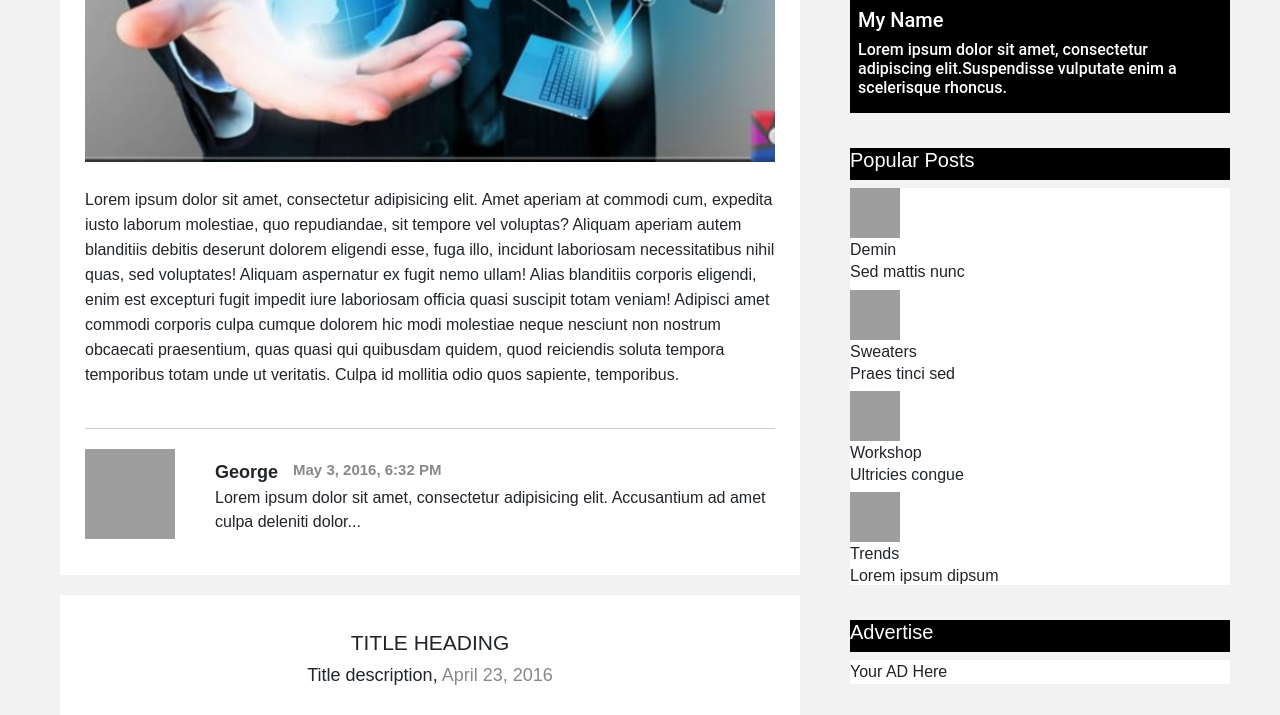
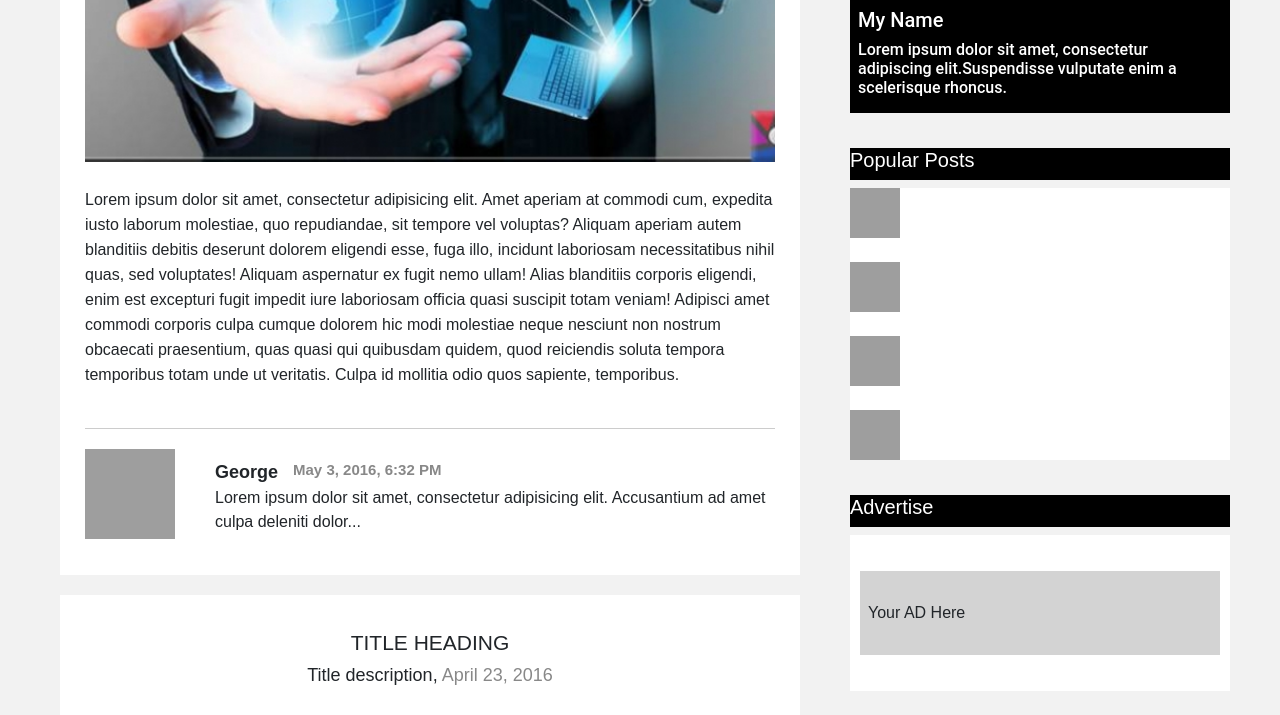
Before and after one commit to handelif/blog, a PHP site: page / in a window 1280 px wide. Shown: the part 1488-2203 px from the top of the page. Run offline with PHP 8.4, Linux system fonts and the light colour scheme; grey boxes are pictures that could not be loaded.

Commit message:
adverrise ve tags daki ikili fon ayarlama

```diff
--- a/css/main.css
+++ b/css/main.css
@@ -211,7 +211,6 @@ img {
 .avatar {
     vertical-align: middle;
     width: 50px;
-    height: 50px;
     border-radius: 50%;
 }
 .content .right .blog-content {
@@ -225,6 +224,7 @@ img {
 .comments .right .popular-posts{
 
 }
-.mark .tags{
-    background-color: #fff;
+fon{
+    background-color: lightgray;
+    color: black;
 }
--- a/index.html
+++ b/index.html
@@ -145,49 +145,39 @@
             <div style="background-color: white">
                 <div class="avatar">
                     <img src="https://i.picsum.photos/id/884/200/200.jpg?hmac=BEameeYahafzsG-UCcyxl-la3nd2GolgYlQgWpd5krk"
-                         alt="author-image"/>
-                </div>
-                <span class="name">Demin</span>
-                <h6>Sed mattis nunc</h6>
-
-                <div class="avatar">
+                         alt="author-image"/> <br> <br/>
                     <img src="https://i.picsum.photos/id/509/200/200.jpg?hmac=F3VucjvZ_2eEx_ObPM7NJ_Ymq5jESSGCuXo_8japTZc"
-                         alt="author-image"/>
-                </div>
-                <span class="name">Sweaters</span>
-                <h6>Praes tinci sed</h6>
-
-                <div class="avatar">
+                         alt="author-image"/> <br> <br/>
                     <img src="https://i.picsum.photos/id/896/200/200.jpg?hmac=GtnSTSOmlmBRvu2fpraj0-9azTBV0t32V07JLyAVPhM"
-                         alt="author-image"/>
-                </div>
-                <span class="name">Workshop</span>
-                <h6>Ultricies congue</h6>
-
-                <div class="avatar">
+                         alt="author-image"/> <br> <br/>
                     <img src="https://i.picsum.photos/id/741/200/200.jpg?hmac=p1uKDNQ-F_iZNWuOa850lFxzcw_rXxy9gW_PbiMWriA"
                          alt="author-image"/>
                 </div>
-                <span class="name">Trends</span>
-                <h6>Lorem ipsum dipsum</h6>
+
             </div>
-
-        </div>
+            </div>
 
         <div class="advertise" style="background-color: black; color: white; margin-top: 35px;">
             <h5 style="height: 32px;"> Advertise</h5>
         </div>
-        <div style="background-color: white">
-            <p> Your AD Here</p>
+
+        <div style="background-color: white; padding-top: 36px; padding-bottom: 36px; padding-right: 10px; padding-left: 10px;">
+            <div style="background-color: lightgrey; padding-top: 30px; padding-bottom: 30px; padding-left: 8px; padding-right: 8px;">
+                Your AD Here
+            </div>
         </div>
 
         <div class="tags" style="background-color: black; color: white; margin-top: 35px;">
             <h5 style="height: 32px;">Tags</h5>
         </div>
-        <div style="background-color: white">
-            <h6> <mark>Fashion</mark> New York London Hats Norway Sweaters ideas Deals Accessories News Clothing Shopping Jeans
-                Trends</h6>
+        <div style="background-color: white;">
+            <div class="fon">
+                <mark>Fashion</mark> <fon>New York</fon> <fon>London</fon>   <fon>Hats</fon>  <fon>Norway</fon> <fon>Sweaters</fon>
+                <fon>ideas</fon> <fon>Deals</fon> <fon>Accessories</fon> <fon>News</fon> <fon>Clothing</fon> <fon>Shopping</fon> <fon>Jeans</fon>
+                <fon>Trends</fon>
+            </div>
         </div>
+
 
         <div class="inspration" style="background-color: black; color: white; margin-top: 35px;">
             <h5 style="height: 32px;">Inspration</h5>
```
